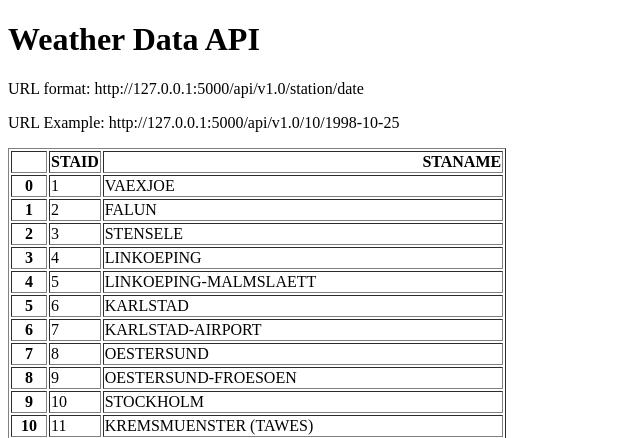
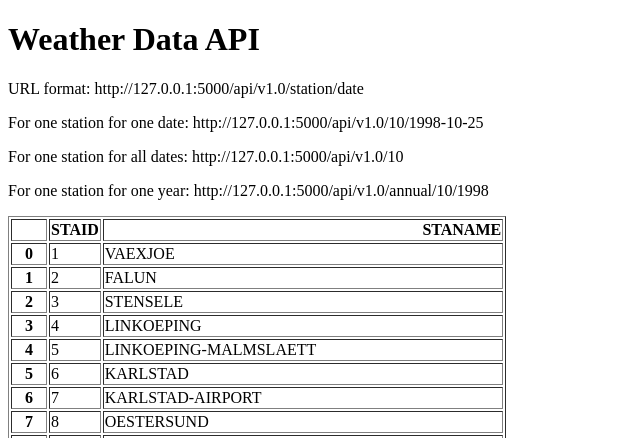
Before and after one commit to Ayoub-138/Weather-api, a Flask app: page / in a window 1280 px wide. Shown: the top 438 px of the page, without its empty margins (0-640 px from the left). Run offline with Flask 3, Linux system fonts and the light colour scheme.

Commit message:
Add URL endpoint for yearly and all data

```diff
--- a/main.py
+++ b/main.py
@@ -17,6 +17,20 @@ def about(station, date):
             "date": date,
             "temperature": temperature}
 
+@app.route("/api/v1.0/<station>")
+def all_data(station):
+    filename = "data_small/TG_STAID" + str(station).zfill(6) + ".txt"
+    df = pd.read_csv(filename, skiprows=20, parse_dates=["    DATE"])
+    return df.to_dict(orient="records")
+
+@app.route("/api/v1.0/annual/<station>/<year>")
+def annual(station, year):
+    filename = "data_small/TG_STAID" + str(station).zfill(6) + ".txt"
+    df = pd.read_csv(filename, skiprows=20)
+    df["    DATE"] = df["    DATE"].astype(str)
+    result = df[df["    DATE"].str.startswith(str(year))].to_dict(orient="records")
+    return result
+
 
 if __name__ == "__main__":
     app.run(debug=True)
--- a/templates/home.html
+++ b/templates/home.html
@@ -7,7 +7,9 @@
 <body>
 <h1>Weather Data API</h1>
 <p>URL format: http://127.0.0.1:5000/api/v1.0/station/date</p>
-<p>URL Example: http://127.0.0.1:5000/api/v1.0/10/1998-10-25</p>
+<p>For one station for one date: http://127.0.0.1:5000/api/v1.0/10/1998-10-25</p>
+<p>For one station for all dates: http://127.0.0.1:5000/api/v1.0/10</p>
+<p>For one station for one year: http://127.0.0.1:5000/api/v1.0/annual/10/1998</p>
 <p>{{data|safe}}</p>
 </body>
 </html>
```
